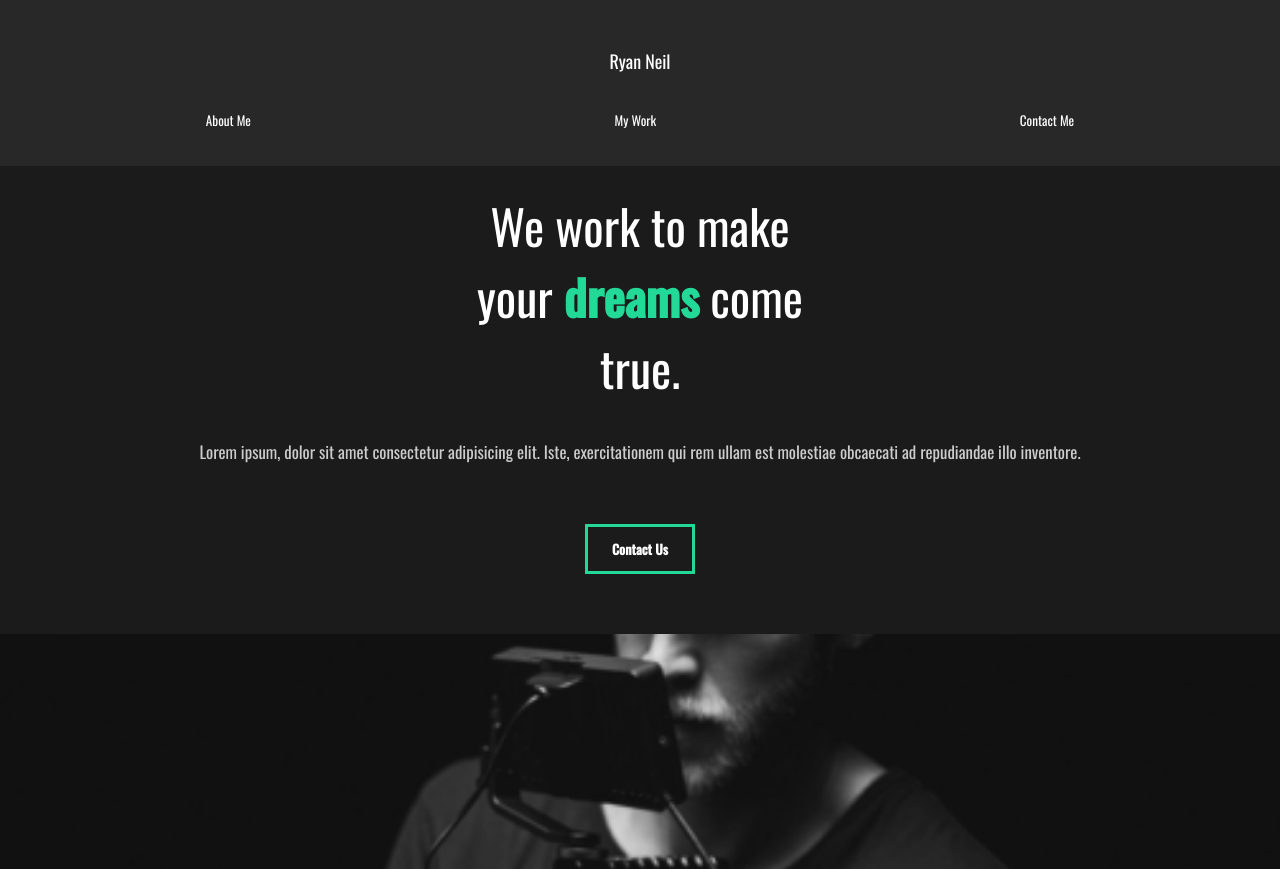
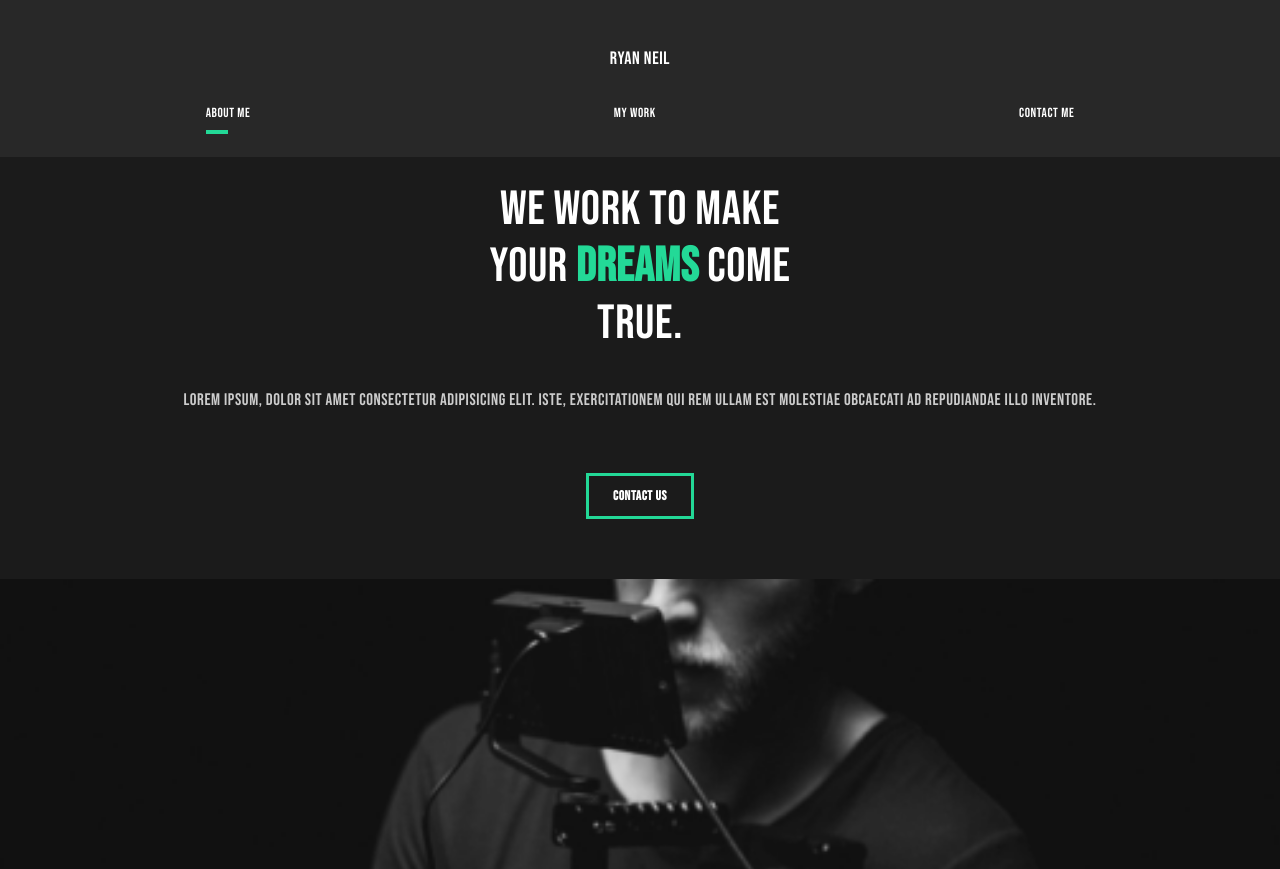
Before and after one commit to vegaryanneil/portfolio-1, a React (Create React App) app in the folder portfolio/: page / in a window 1280 px wide. Shown: the top 869 px of the page. Built offline with nearby package versions, Linux system fonts and the light colour scheme.

Commit message:
final push

```diff
--- a/portfolio/public/index.html
+++ b/portfolio/public/index.html
@@ -4,9 +4,8 @@
     <meta charset="utf-8" />
     <meta name="viewport" content="width=device-width, initial-scale=1" />
     <meta name="theme-color" content="#000000" />
-    <link rel="preconnect" href="https://fonts.googleapis.com">
 <link rel="preconnect" href="https://fonts.gstatic.com" crossorigin>
-<link href="https://fonts.googleapis.com/css2?family=Oswald:wght@400;500&display=swap" rel="stylesheet">
+<link href="https://fonts.googleapis.com/css2?family=Bebas+Neue&display=swap" rel="stylesheet">
 <link rel="shortcut icon" id="favicon" href="%PUBLIC_URL%/favicon.ico">
     <!--
       manifest.json provides metadata used when your web app is installed on a
--- a/portfolio/src/Components/GlobalStyle.js
+++ b/portfolio/src/Components/GlobalStyle.js
@@ -5,7 +5,8 @@
     margin: 0;
     padding: 0;
     box-sizing: border-box;
-    font-family: 'Oswald', sans-serif;
+    font-family: 'Bebas Neue', sans-serif;
+    letter-spacing: .05rem;
 }
 
 html {
--- a/portfolio/src/Components/Nav.js
+++ b/portfolio/src/Components/Nav.js
@@ -1,20 +1,26 @@
 import React from 'react';
 import styled from 'styled-components';
 import { Link } from 'react-router-dom';
+import {motion} from "framer-motion";
+import {useLocation} from 'react-router-dom';
 
 const Nav = () => {
+    const {pathname} = useLocation();
     return (
         <StyledNav>
           <h1><Link id="logo" to="/">Ryan Neil</Link></h1>
             <ul>
                 <li>
                     <Link to="/">About Me</Link>
+                   <Line transition={{duration: 0.75}} initial={{width: '0%' }} animate={{width: pathname === "/" ? '50%' : '0%'}} />
                 </li>
                 <li>
                     <Link to="/work">My Work</Link>
+                    <Line transition={{duration: 0.75}} initial={{width: '0%' }} animate={{width: pathname === "/work" ? '50%' : '0%'}} />
                 </li>
                 <li>
                     <Link to="/contact">Contact Me</Link>
+                    <Line transition={{duration: 0.75}} initial={{width: '0%' }} animate={{width: pathname === "/contact" ? '50%' : '0%'}} />
                 </li>
             </ul>
         </StyledNav>
@@ -68,4 +74,16 @@
      }
 }
 `
+const Line = styled(motion.div) `
+    height: 0.3rem;
+    background: #23d997;
+    width: 0%;
+    position: absolute;
+    bottom: -80%;
+    left: 60%;
+    @media (max-width: 1300px) {
+        left: 0%;
+    }
+
+`;
 export default Nav
--- a/portfolio/src/Pages/MovieDetail.js
+++ b/portfolio/src/Pages/MovieDetail.js
@@ -70,7 +70,6 @@
 @media (max-width: 1300px) {
     display: block;
     margin: 2rem 2rem;
-
 }
 `;
 
```
